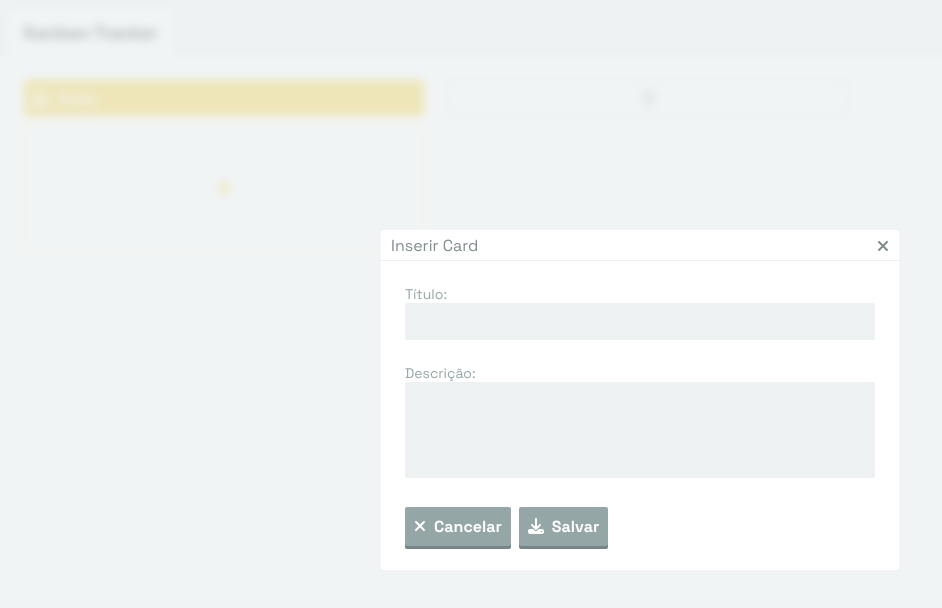
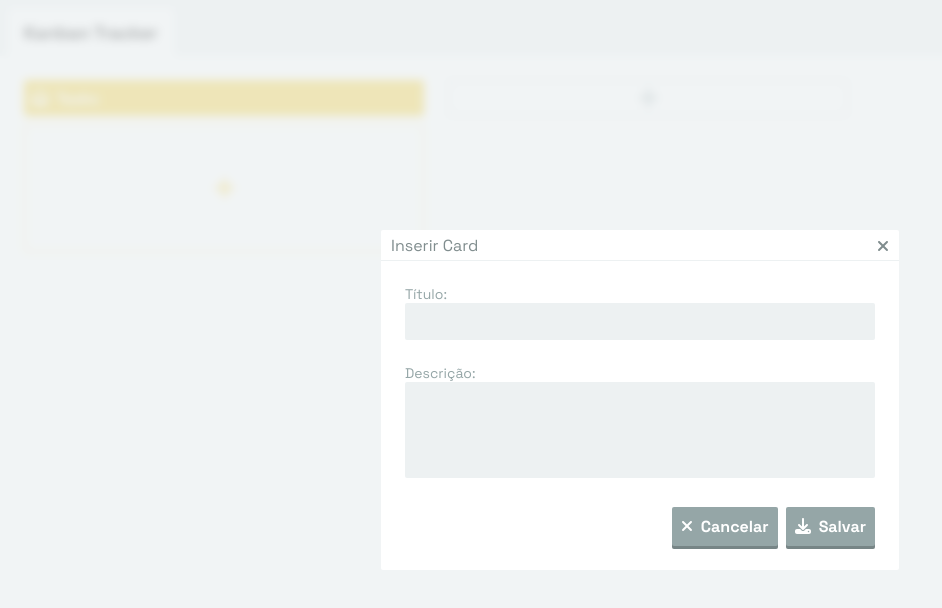
Before and after one commit to filgduarte/kanban-tracker, a React (Vite) app: page / in a window 1280 px wide. Both pictures are taken after a click on the button 224 px from the left and 188 px from the top of the page. Shown: the top 608 px of the page, without its empty margins (0-942 px from the left). Built offline with nearby package versions, Linux system fonts and the light colour scheme.

Commit message:
refactor of a few lines and add animation to modals

```diff
--- a/src/App.css
+++ b/src/App.css
@@ -13,10 +13,6 @@
   --color-text: #000;
   --color-background: #FFF;
 
-  --my-color: var(--color-primary);
-  --my-color-light: var(--color-primary-light);
-  --my-color-dark: var(--color-primary-dark);
-
   --color-1: hsl(48, 89%, 50%);
   --color-2: hsl(145, 63%, 50%);
   --color-3: hsl(168, 76%, 42%);
@@ -24,6 +20,10 @@
   --color-5: hsl(283, 39%, 53%);
   --color-6: hsl(6, 78%, 57%);
   --color-7: hsl(28, 80%, 52%);
+
+  --my-color: var(--color-primary);
+  --my-color-light: var(--color-primary-light);
+  --my-color-dark: var(--color-primary-dark);
 }
 
 html,
--- a/src/components/Card/index.tsx
+++ b/src/components/Card/index.tsx
@@ -21,8 +21,6 @@ library.add(
 );
 
 export function Card(props: CardProps) {
-
-
     const [kanban, setKanban] = useRecoilState(kanbanState);
     const setModal = useSetRecoilState(modalState);
 
--- a/src/components/FormCard/index.tsx
+++ b/src/components/FormCard/index.tsx
@@ -125,7 +125,7 @@ export function FormCard(props: FormCardProps) {
             }
             <div className='form-field form-actions full-width'>
                 {
-                    (kanban.columns.length > 1) &&
+                    (props.card) &&
                     <button type='button' className='action-button danger' onClick={(removeCard)}><FontAwesomeIcon icon={faTrashCan} />Excluir</button>
                 }
                 <button type='button' className='action-button warning' onClick={(discardChanges)}><FontAwesomeIcon icon={faTimes} />Cancelar</button>
--- a/src/components/FormColumn/index.tsx
+++ b/src/components/FormColumn/index.tsx
@@ -1,4 +1,4 @@
-import React, { useState } from 'react';
+import { useState } from 'react';
 import { useRecoilState, useSetRecoilState } from 'recoil';
 import { kanbanState, modalState } from '../../recoilState';
 import { nanoid } from 'nanoid';
@@ -21,8 +21,6 @@ library.add(
     faDownload,
     faTimes,
 );
-
-
 
 export function FormColumn(props: FormColumnProps) {
     const iconOptions: Array<IconProp> = [
@@ -177,14 +175,3 @@ export function FormColumn(props: FormColumnProps) {
         </form>
     )
 }
-
-export function FormCard(props: FormCardProps) {
-    return(
-        <form className={'form ' + (props.className ?? '')}>
-            <div className='form-field'>
-                <label htmlFor='title'>Título:</label>
-                <input name='title' type='text' value={(props.card ? props.card.title : '')}></input>
-            </div>
-        </form>
-    )
-}
--- a/src/components/FormColumn/style.css
+++ b/src/components/FormColumn/style.css
@@ -76,3 +76,8 @@ fieldset {
     background-color: var(--my-color);
     border-radius: 50%;
 }
+
+.form-field.form-actions {
+    display: flex;
+    justify-content: flex-end;
+}
--- a/src/components/KanbanBoard/index.tsx
+++ b/src/components/KanbanBoard/index.tsx
@@ -1,15 +1,14 @@
+import { useRecoilValue, useSetRecoilState } from 'recoil';
+import { kanbanState, modalState } from '../../recoilState';
 import { Column } from '../Column';
 import { Card } from '../Card';
 import { FormColumn } from '../FormColumn';
-import { useRecoilValue, useSetRecoilState } from 'recoil';
-import { kanbanState, modalState } from '../../recoilState';
 import { FontAwesomeIcon } from '@fortawesome/react-fontawesome';
 import { faPlus } from '@fortawesome/free-solid-svg-icons';
 import './style.css';
 
 export function KanbanBoard() {
     const kanban = useRecoilValue(kanbanState);
-
     const setModal = useSetRecoilState(modalState);
 
     function openColumnModal(event: React.MouseEvent<HTMLElement>) {
--- a/src/components/Modal/style.css
+++ b/src/components/Modal/style.css
@@ -39,6 +39,15 @@
     position: relative;
     background-color: var(--color-background);
     border-radius: 2px;
+    transform: scale(.75);
+    opacity: 0;
+    transition: transform 300ms ease,
+                opacity 150ms linear;
+}
+
+.modal.show .modal__box {
+    opacity: 1;
+    transform: scale(1);
 }
 
 .modal__title {
--- a/src/components/TimeTrackers/index.tsx
+++ b/src/components/TimeTrackers/index.tsx
@@ -4,7 +4,7 @@ import { kanbanState } from '../../recoilState';
 import { TimeTrackerProps } from '../../types';
 import { FontAwesomeIcon } from '@fortawesome/react-fontawesome';
 import { IconProp, library } from '@fortawesome/fontawesome-svg-core';
-import { faCheck, faDownload, faInbox, faLayerGroup, faPause, faPlay, faTrashCan, faUserClock, faPenToSquare } from '@fortawesome/free-solid-svg-icons';
+import { faCheck, faDownload, faInbox, faLayerGroup, faPause, faPlay, faTrashCan, faUserClock } from '@fortawesome/free-solid-svg-icons';
 import './style.css';
 
 library.add(
@@ -15,8 +15,7 @@ library.add(
     faPlay,
     faTrashCan,
     faUserClock,
-    faDownload,
-    faPenToSquare
+    faDownload
 );
 
 export function TimeTrackers(props: TimeTrackerProps) {
```
